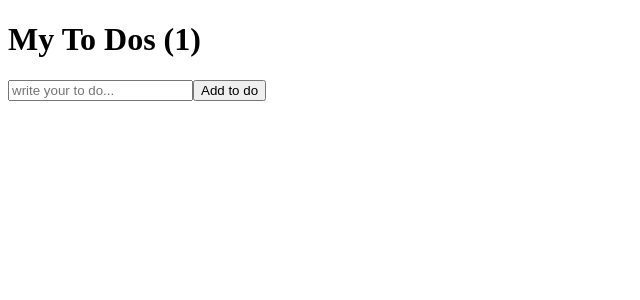
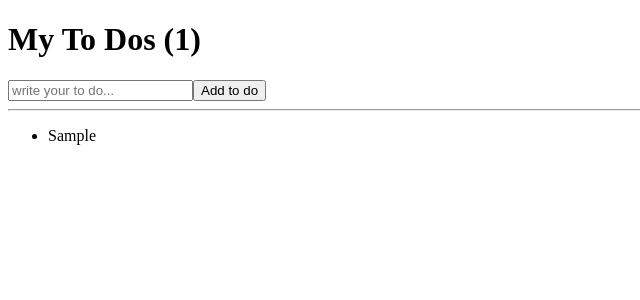
Before and after one commit to iam-eugene/ReactJS-movie-app, a React (Create React App) app in the folder react-for-beginners/: page / in a window 1280 px wide. Both pictures are taken after typing "Sample" into the empty fields and a click on the button "Add to do". Shown: the top 300 px of the page, without its empty margins (0-640 px from the left). Built offline with nearby package versions, Linux system fonts and the light colour scheme; the HTML template or start-up script is replaced by a standard one.

Commit message:
chapter7 - 7.1 - To Do List part Two

```diff
--- a/react-for-beginners/src/App.js
+++ b/react-for-beginners/src/App.js
@@ -9,7 +9,7 @@
     if (toDo === '') {
       return;
     }
-    setToDos((currentArray) => [toDo, ...currentArray]);
+    setToDos((currentArray) => [...currentArray, toDo]);
     setToDo('');
   };
 
@@ -25,6 +25,12 @@
         />
         <button>Add to do</button>
       </form>
+      <hr />
+      <ul>
+        {toDos.map((item, index) => (
+          <li key={index}>{item}</li>
+        ))}
+      </ul>
     </div>
   );
 }
```
